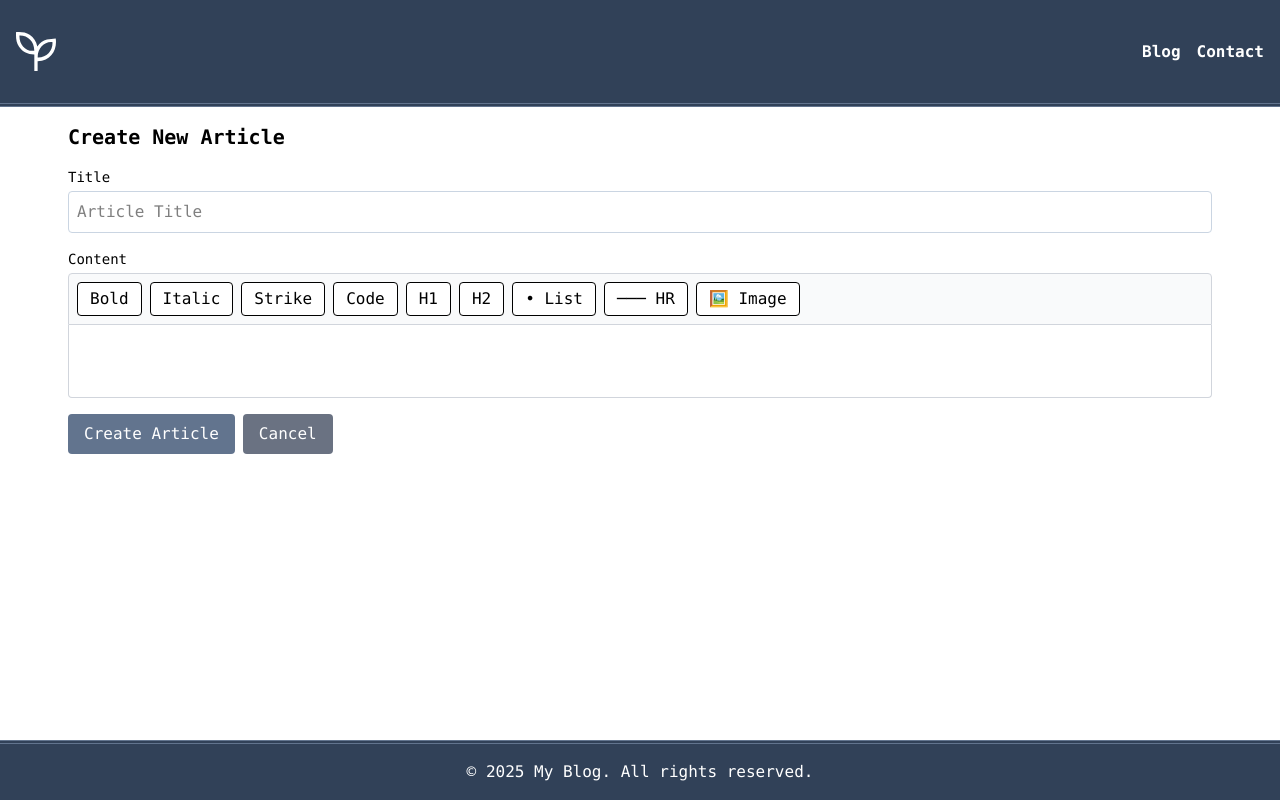
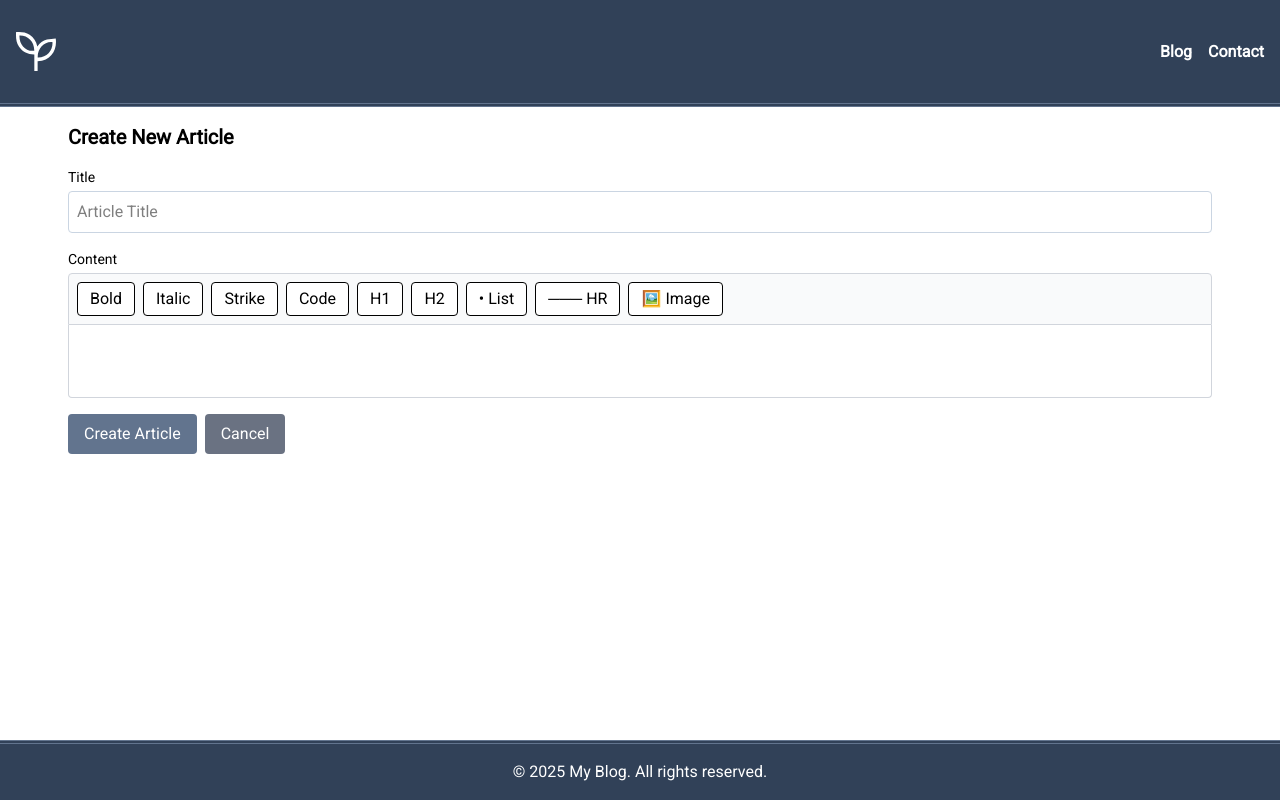
Before and after one commit to carolinefzhang/blog, a React (Vite) app in the folder client/: page /article/create in a window 1280 px wide. Built offline with nearby package versions, Linux system fonts and the light colour scheme; no server answers.

Commit message:
update font

```diff
--- a/client/src/App.tsx
+++ b/client/src/App.tsx
@@ -9,7 +9,7 @@ import Footer from './components/Footer'
 
 const App = () => {
   return (
-    <div className='font-mono h-screen flex flex-col'>
+    <div className='font-roboto h-screen flex flex-col'>
       <Header />
       <Layout>
         <Routes>
--- a/client/src/index.css
+++ b/client/src/index.css
@@ -1,4 +1,9 @@
+@import url("https://fonts.googleapis.com/css2?family=Roboto&display=swap");
 @import "tailwindcss";
+
+@theme {
+    --font-roboto: 'Roboto', ui-sans-serif, system-ui, sans-serif;
+}
 
 /* CSS Variables */
 :root {
```
